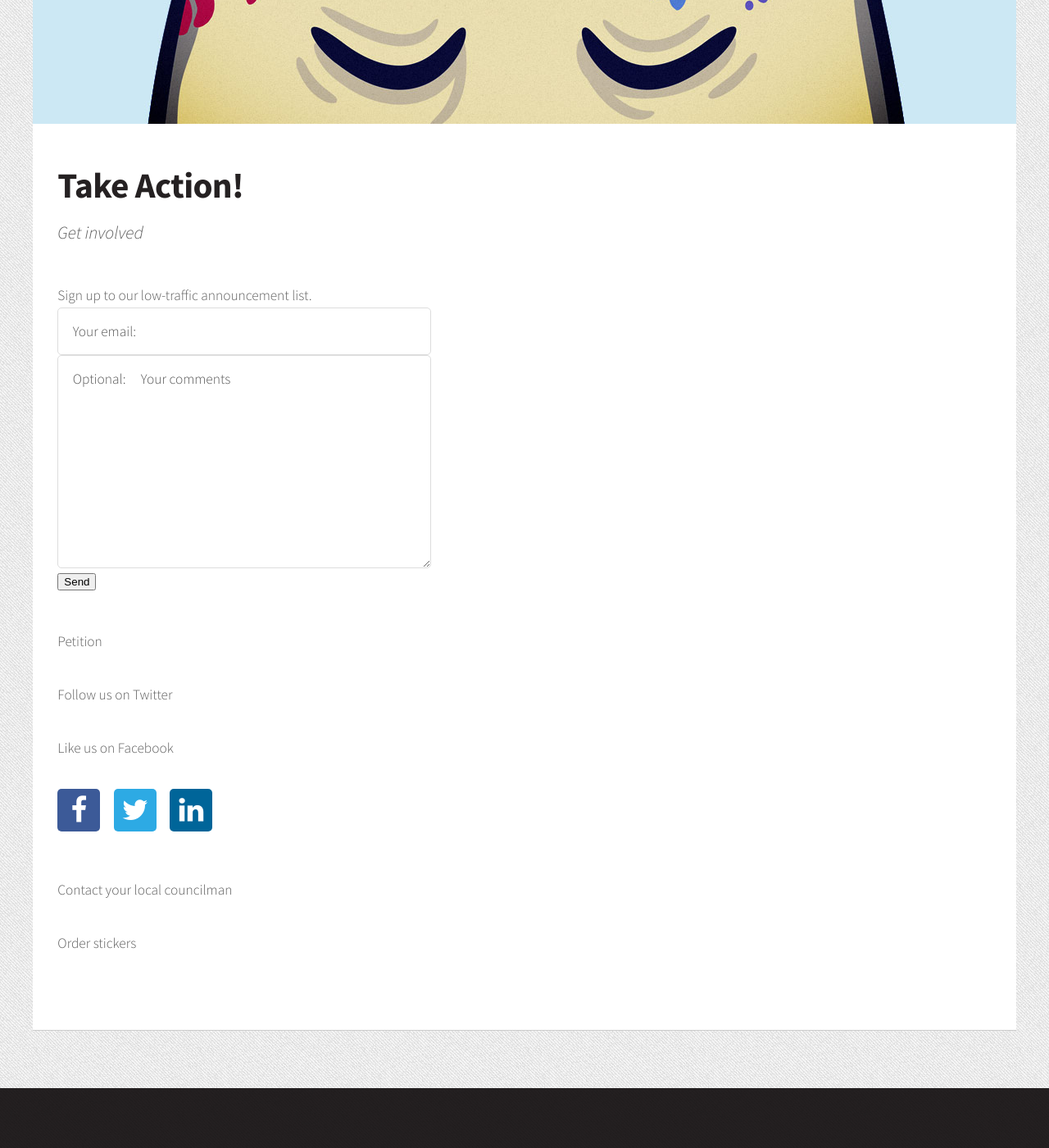
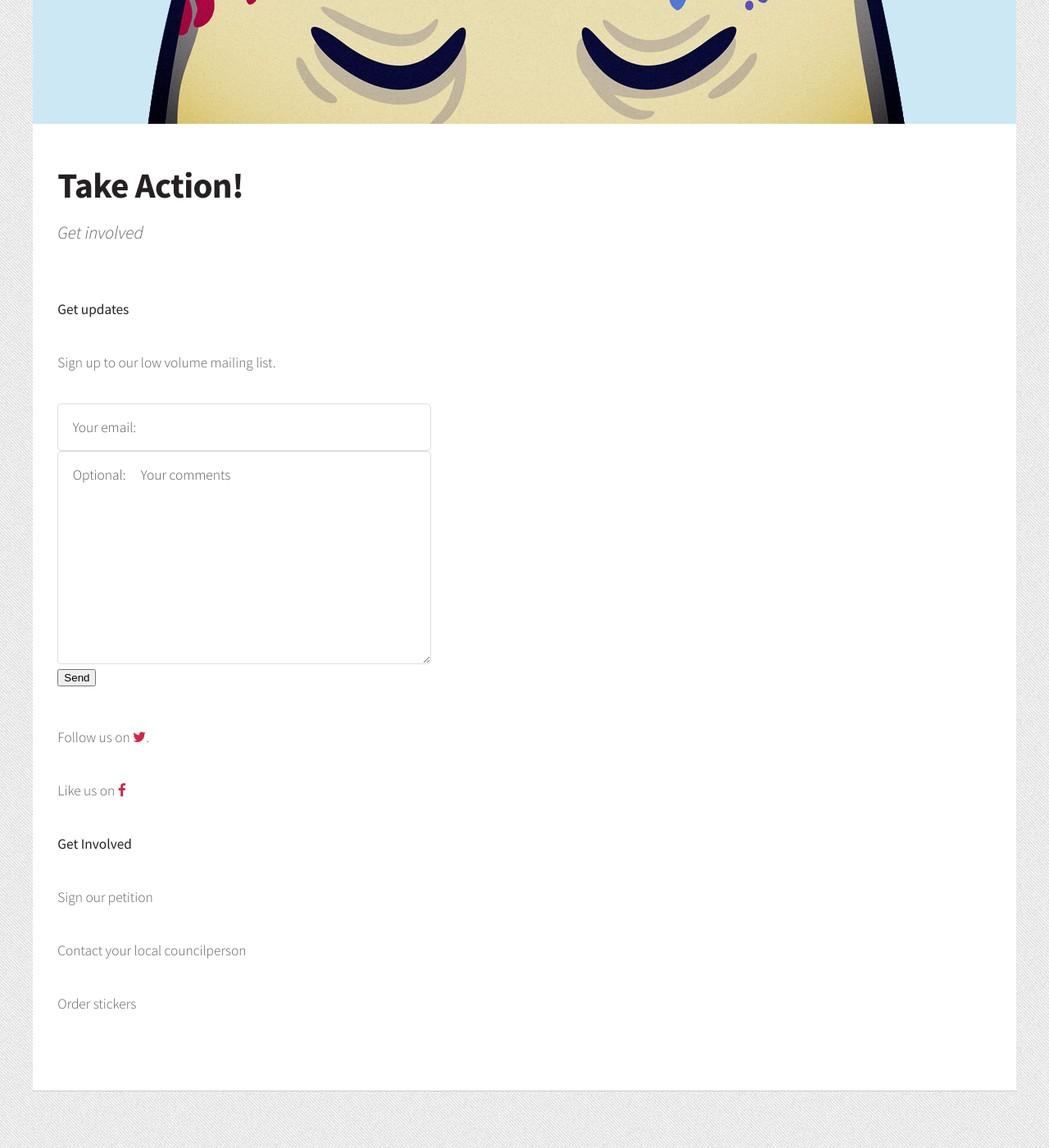
Before and after one commit to rethinklinknyc/rethinklinknyc.github.io, a Jekyll site: the page built from _pages/take-action.md, in a window 1280 px wide and 1400 px high, scrolled down 615 px. Shown: the whole window at 82% size. Built offline with Jekyll 4.4.1, drawn with Linux system fonts in a browser that asks for light colours; before the commit the page ends 1942 px from its top, so only the background shows below that.

Commit message:
transfer riseup content

```diff
--- a/_layouts/takeaction_layout.html
+++ b/_layouts/takeaction_layout.html
@@ -19,7 +19,11 @@
 							</header>
 							<p>
 				  <section>
-				  Sign up to our low-traffic announcement list.
+				  <header>
+				    <b>Get updates</b>
+				  </header>
+				  <p>
+				  Sign up to our low volume mailing list.
 				  <div style="width:40%"><form method="POST" action="http://formspree.io/peoplelinknyc@riseup.net">
 				       <input type="email" name="email" placeholder="Your email:">
 				       <textarea name="message" placeholder="Optional:	Your comments"></textarea>
--- a/_pages/take-action.md
+++ b/_pages/take-action.md
@@ -5,19 +5,16 @@ featured: /assets/images/pic03.jpg
 layout: takeaction_layout
 ---
 
-Petition
 
-Follow us on Twitter
+Follow us on <a class="icon fa-twitter" href="#"><span class="label">Twitter</span></a>.
 
-Like us on Facebook
-
-<ul class="social">
-									<li><a class="icon fa-facebook" href="#"><span class="label">Facebook</span></a></li>
-									<li><a class="icon fa-twitter" href="#"><span class="label">Twitter</span></a></li>
-									<li><a class="icon fa-linkedin" href="#"><span class="label">LinkedIn</span></a></li>
-</ul>
+Like us on <a class="icon fa-facebook" href="#"><span class="label">Facebook</span></a>
 
 
-Contact your local councilman
+**Get Involved**
+
+Sign our petition
+
+Contact your local councilperson
 
 Order stickers
```
Also changed, not shown: _pages/our-demands.md (+9 -6 lines), _pages/what-is-link.md (+11 -5 lines), _pages/who-owns-link.md (+1 -1 lines), assets/images/LinkNYC_corporate_structure.jpg (added).
